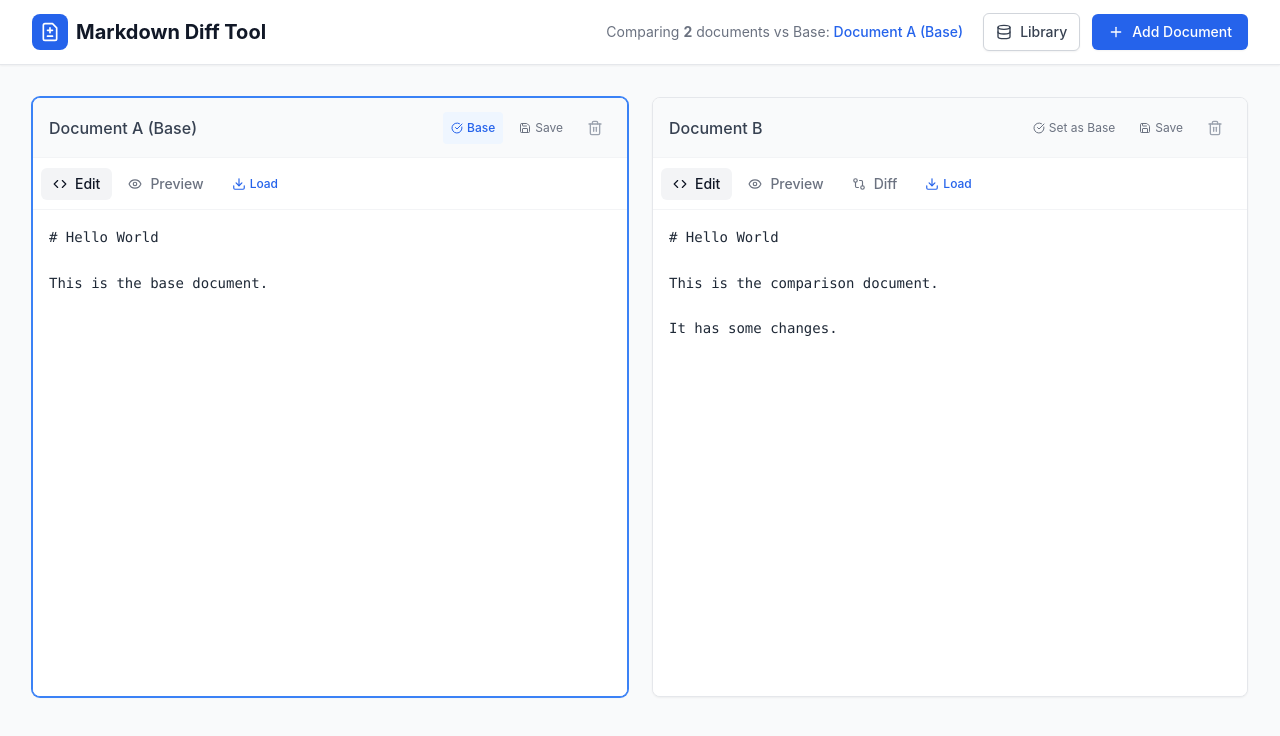
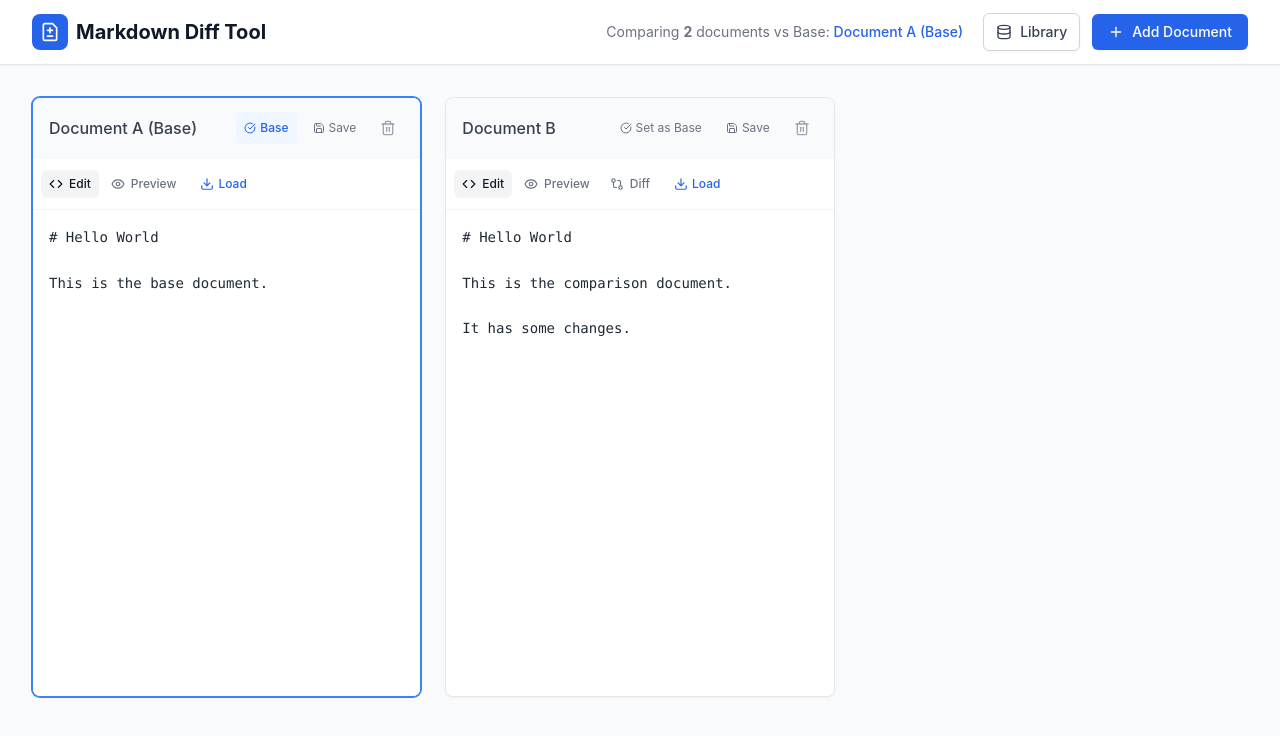
Before and after one commit to seanlee111/markdown-diff-tool, a React (Vite) app: page / in a window 1280 px wide. Shown: the top 736 px of the page. Built offline with nearby package versions, Linux system fonts and the light colour scheme.

Commit message:
fix: dense layout for 3-4 columns support

```diff
--- a/src/App.tsx
+++ b/src/App.tsx
@@ -74,7 +74,7 @@ function App() {
                 </div>
              </div>
           ) : (
-            <div className="grid grid-cols-1 xl:grid-cols-2 gap-6">
+            <div className="grid grid-cols-1 md:grid-cols-2 xl:grid-cols-3 2xl:grid-cols-4 gap-6">
               {docs.map((doc) => (
                 <DocumentCard
                   key={doc.id}
--- a/src/components/DocumentCard.tsx
+++ b/src/components/DocumentCard.tsx
@@ -209,7 +209,7 @@ export const DocumentCard: React.FC<DocumentCardProps> = ({ doc, isBase, baseCon
                     title="Fullscreen Diff"
                 >
                     <Maximize2 className="w-3.5 h-3.5" />
-                    <span className="hidden xl:inline">Fullscreen</span>
+                    <span className="hidden lg:inline">Fullscreen</span>
                 </button>
             )}
           </div>
@@ -340,7 +340,7 @@ const TabButton: React.FC<TabButtonProps> = ({ active, onClick, icon, label }) =
   <button
     onClick={onClick}
     className={cn(
-      "flex items-center gap-2 px-3 py-1.5 rounded-md text-sm font-medium transition-colors",
+      "flex items-center gap-1.5 px-2 py-1.5 rounded-md text-xs font-medium transition-colors",
       active
         ? "bg-gray-100 text-gray-900"
         : "text-gray-500 hover:text-gray-700 hover:bg-gray-50"
```
